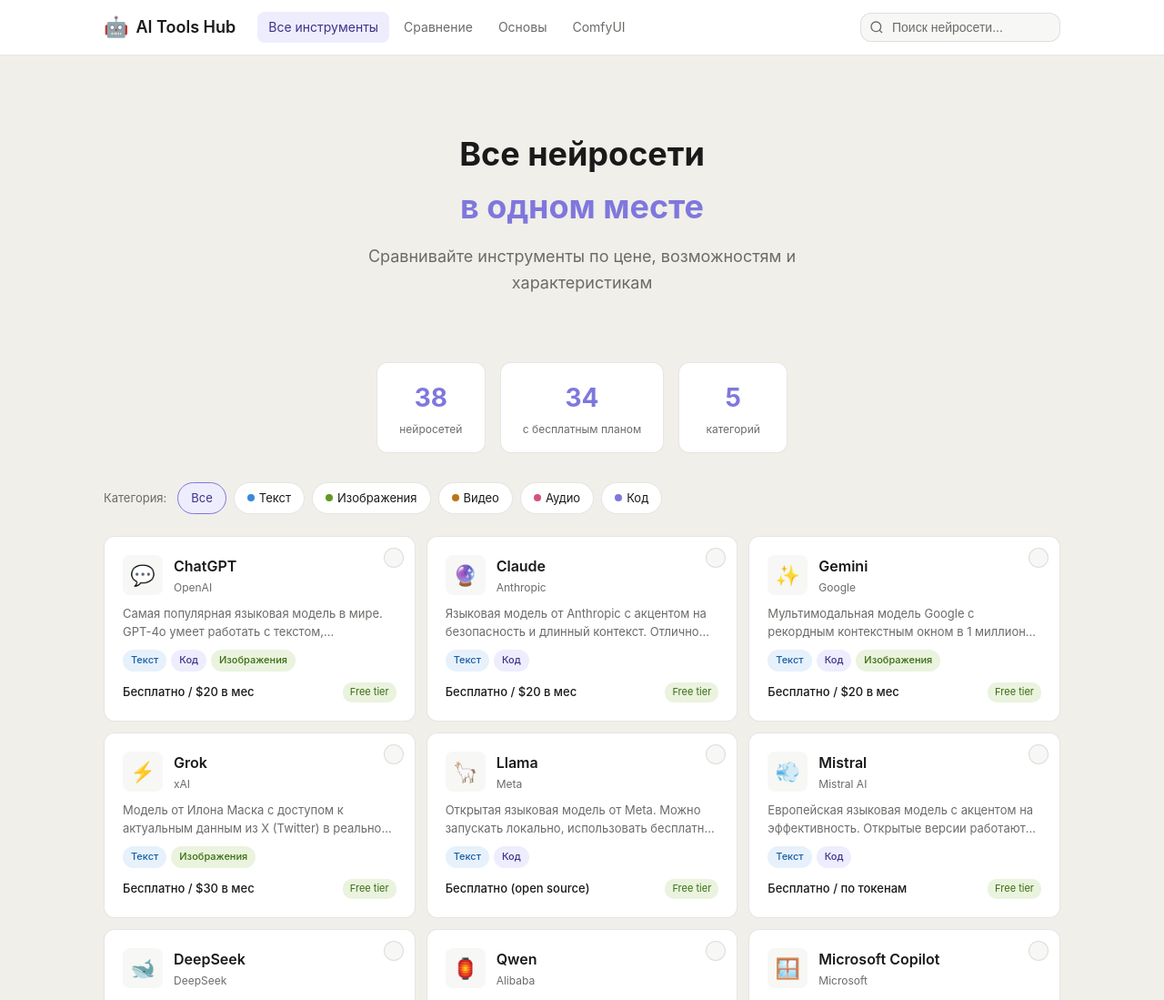
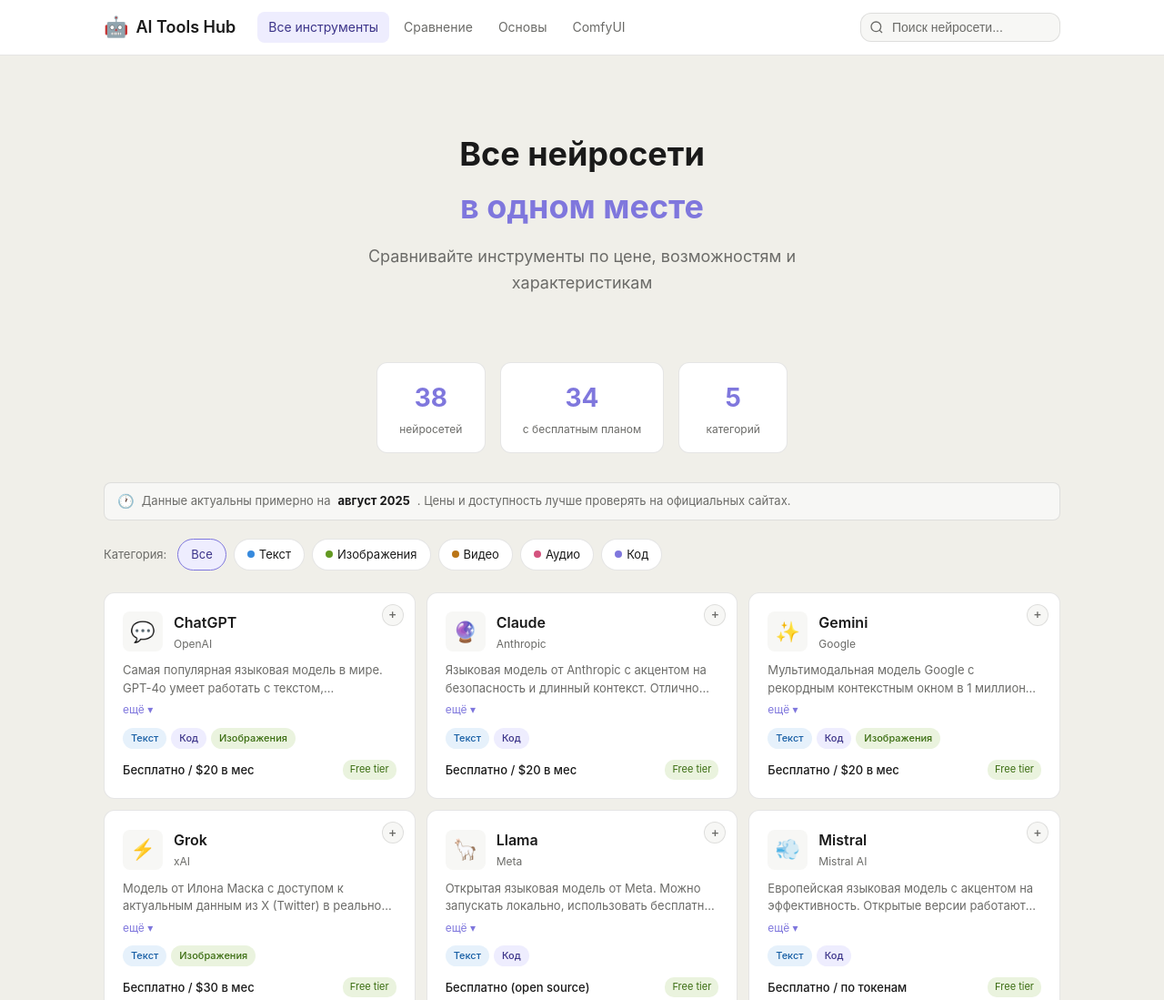
Before and after one commit to AndrewGladilin/ai-tools-hub, a plain HTML site: page index.html in a window 1280 px wide. Shown: the top 1099 px of the page at 91% size. Drawn offline with Linux system fonts and the light colour scheme.

Commit message:
fix: раскрывающиеся описания карточек, плашка актуальности данных

```diff
--- a/css/style.css
+++ b/css/style.css
@@ -150,6 +150,23 @@
 .stat-card .num { font-size: 28px; font-weight: 700; color: var(--color-accent); }
 .stat-card .label { font-size: 12px; color: var(--color-text-muted); margin-top: 2px; }
 
+/* Freshness note */
+.freshness-note {
+  font-size: 13px;
+  color: var(--color-text-muted);
+  background: var(--color-bg-secondary);
+  border: 0.5px solid var(--color-border);
+  border-radius: var(--radius-md);
+  padding: 8px 14px;
+  margin-bottom: 1.25rem;
+  display: flex;
+  align-items: center;
+  gap: 8px;
+}
+
+.freshness-icon { font-size: 15px; flex-shrink: 0; }
+.freshness-note strong { color: var(--color-text); }
+
 /* Filters */
 .filters-row {
   display: flex;
@@ -217,22 +234,33 @@
   position: absolute;
   top: 12px;
   right: 12px;
-  width: 22px;
-  height: 22px;
+  width: 24px;
+  height: 24px;
   border-radius: 50%;
   border: 1.5px solid var(--color-border);
   display: flex;
   align-items: center;
   justify-content: center;
-  font-size: 12px;
+  font-size: 14px;
+  font-weight: 500;
   transition: all 0.15s;
   background: var(--color-bg-secondary);
+  color: var(--color-text-muted);
+  cursor: pointer;
+  z-index: 2;
+}
+
+.tool-card .select-indicator:hover {
+  border-color: var(--color-accent);
+  color: var(--color-accent);
+  background: var(--color-accent-bg);
 }
 
 .tool-card.selected .select-indicator {
   background: var(--color-accent);
   border-color: var(--color-accent);
   color: #fff;
+  font-size: 12px;
 }
 
 .tool-header { display: flex; align-items: center; gap: 12px; }
@@ -249,6 +277,8 @@
 .tool-name { font-size: 16px; font-weight: 600; }
 .tool-maker { font-size: 12px; color: var(--color-text-muted); margin-top: 1px; }
 
+.tool-card-body { cursor: pointer; flex: 1; display: flex; flex-direction: column; gap: 10px; }
+
 .tool-desc {
   font-size: 13px;
   color: var(--color-text-muted);
@@ -258,6 +288,22 @@
   -webkit-box-orient: vertical;
   overflow: hidden;
 }
+
+.tool-desc.expanded {
+  display: block;
+  -webkit-line-clamp: unset;
+  overflow: visible;
+}
+
+.desc-more {
+  font-size: 12px;
+  color: var(--color-accent);
+  cursor: pointer;
+  margin-top: -6px;
+  display: block;
+}
+
+.desc-more.expanded { color: var(--color-text-muted); }
 
 .tool-tags { display: flex; gap: 5px; flex-wrap: wrap; }
 
--- a/index.html
+++ b/index.html
@@ -51,6 +51,11 @@
     </div>
   </div>
 
+  <div class="freshness-note">
+    <span class="freshness-icon">🕐</span>
+    Данные актуальны примерно на <strong>август 2025</strong>. Цены и доступность лучше проверять на официальных сайтах.
+  </div>
+
   <div class="filters-row">
     <span class="label">Категория:</span>
     <div class="chip active" data-filter="all">Все</div>
--- a/js/app.js
+++ b/js/app.js
@@ -2,6 +2,7 @@
 let selected = [];
 let activeFilter = 'all';
 let searchQuery = '';
+let expanded = new Set();
 
 const TAG_LABELS = { text: 'Текст', image: 'Изображения', video: 'Видео', audio: 'Аудио', code: 'Код' };
 const TAG_DOTS   = { text: '#378ADD', image: '#639922', video: '#BA7517', audio: '#D4537E', code: '#7F77DD' };
@@ -41,9 +42,11 @@
 
   grid.innerHTML = tools.map(t => {
     const isSel = selected.includes(t.id);
+    const isExp = expanded.has(t.id);
     return `
     <div class="tool-card ${isSel ? 'selected' : ''}" data-id="${t.id}">
-      <div class="select-indicator">${isSel ? '✓' : ''}</div>
+      <div class="select-indicator" title="Добавить к сравнению">${isSel ? '✓' : '+'}</div>
+      <div class="tool-card-body">
         <div class="tool-header">
           <div class="tool-emoji">${t.emoji}</div>
           <div>
@@ -51,7 +54,8 @@
             <div class="tool-maker">${t.maker}</div>
           </div>
         </div>
-      <div class="tool-desc">${t.description}</div>
+        <div class="tool-desc ${isExp ? 'expanded' : ''}">${t.description}</div>
+        ${!isExp ? `<span class="desc-more">ещё ▾</span>` : `<span class="desc-more expanded">свернуть ▴</span>`}
         <div class="tool-tags">
           ${t.tags.map(tag => `<span class="tag tag-${tag}">${TAG_LABELS[tag]}</span>`).join('')}
         </div>
@@ -59,16 +63,31 @@
           <span class="price">${t.price}</span>
           ${t.free ? '<span class="free-badge">Free tier</span>' : ''}
         </div>
+      </div>
     </div>`;
   }).join('');
 
   grid.querySelectorAll('.tool-card').forEach(el => {
-    el.addEventListener('click', e => {
-      if (e.target.closest('.visit-link')) return;
     const id = el.dataset.id;
+
+    el.querySelector('.select-indicator').addEventListener('click', e => {
+      e.stopPropagation();
       toggleSelect(id);
     });
+
+    el.querySelector('.tool-card-body').addEventListener('click', () => {
+      toggleExpand(id);
     });
+  });
+}
+
+function toggleExpand(id) {
+  if (expanded.has(id)) {
+    expanded.delete(id);
+  } else {
+    expanded.add(id);
+  }
+  render();
 }
 
 function toggleSelect(id) {
@@ -148,7 +167,6 @@
 }
 
 function bindEvents() {
-  // Filters
   document.querySelectorAll('.chip').forEach(chip => {
     chip.addEventListener('click', () => {
       document.querySelectorAll('.chip').forEach(c => c.classList.remove('active'));
@@ -158,16 +176,13 @@
     });
   });
 
-  // Search
   document.getElementById('search').addEventListener('input', e => {
     searchQuery = e.target.value;
     render();
   });
 
-  // Compare button
   document.getElementById('btn-compare').addEventListener('click', buildCompareTable);
 
-  // Clear selection
   document.getElementById('btn-clear').addEventListener('click', () => {
     selected = [];
     render();
```
Lines whose indentation alone changed are shown as unchanged.
